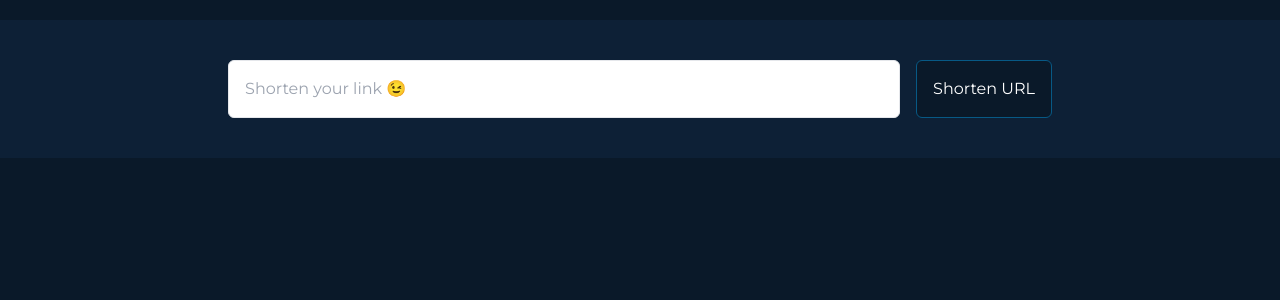
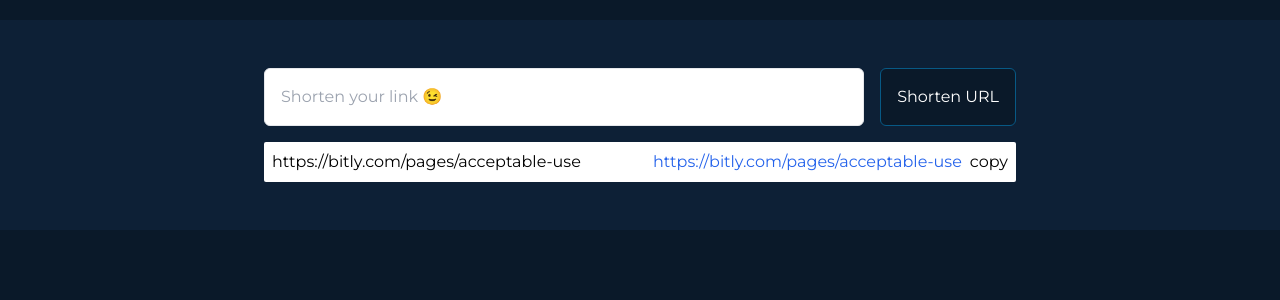
Before and after one commit to JCalmCrasher/url-shortener, a Next.js app: page /section/url in a window 1280 px wide. Shown: the top 300 px of the page. Built offline with nearby package versions, Linux system fonts and the light colour scheme.

Commit message:
url result component

```diff
--- /dev/null
+++ b/src/components/UrlResult.tsx
@@ -0,0 +1,15 @@
+const UrlResult = () => {
+  return (
+    <div className="flex md:flex-row flex-col  justify-between">
+      <span className="truncate">https://bitly.com/pages/acceptable-use</span>
+      <div className="inline-flex gap-2">
+        <a href="#" className="text-blue-600 truncate">
+          https://bitly.com/pages/acceptable-use
+        </a>
+        <button>copy</button>
+      </div>
+    </div>
+  );
+};
+
+export default UrlResult;
--- a/src/components/button/button.tsx
+++ b/src/components/button/button.tsx
@@ -6,7 +6,7 @@ interface ButtonProps {
   classes?: string;
   url?: string;
   isUrl?: boolean;
-  sx?: object;
+  style?: object;
   disabled?: boolean;
 }
 export default function Button({
@@ -14,7 +14,7 @@ export default function Button({
   classes = '',
   url = '/',
   isUrl = false,
-  sx,
+  style,
   disabled = false
 }: ButtonProps) {
   return (
@@ -24,7 +24,7 @@ export default function Button({
           <button
             className={classNames('btn text-center', classes)}
             disabled={disabled}
-            {...sx}
+            style={style}
           >
             {text}
           </button>
@@ -33,7 +33,7 @@ export default function Button({
         <button
           className={classNames('btn text-center', classes)}
           disabled={disabled}
-          {...sx}
+          style={style}
         >
           {text}
         </button>
--- a/src/components/input/text-input.tsx
+++ b/src/components/input/text-input.tsx
@@ -3,16 +3,17 @@ import { classNames } from '@/utils/helpers';
 interface TextInputProps {
   id: string;
   classes?: string;
-  sx?: object;
+  style?: object;
 }
-export default function TextInput({ id, classes = '', sx }: TextInputProps) {
+export default function TextInput({ id, classes = '', style }: TextInputProps) {
   return (
     <input
       type="text"
       id={id}
       name={id}
       className={classNames(classes)}
-      {...sx}
+      style={style}
+      placeholder='Shorten your link 😉'
     />
   );
 }
--- a/src/components/logo.tsx
+++ b/src/components/logo.tsx
@@ -1,6 +1,6 @@
 import Link from 'next/link';
 import navbarStyles from '@/components/layouts/styles/navbar.module.css';
-import { APP_NAME } from '@/utils/helpers';
+import { APP_NAME } from 'src/variables/general';
 
 export default function Logo() {
   return (
--- a/src/pages/index.tsx
+++ b/src/pages/index.tsx
@@ -1,7 +1,7 @@
 import type { NextPage } from 'next';
 import Head from 'next/head';
 import Layout from '../components/layouts';
-import { APP_NAME } from '../utils/helpers';
+import { APP_NAME } from 'src/variables/general';
 import FeatureSection from './section/features';
 import HeroSection from './section/hero';
 import UrlSection from './section/url';
--- a/src/pages/section/features/index.tsx
+++ b/src/pages/section/features/index.tsx
@@ -1,6 +1,6 @@
+import { features } from 'src/variables/general';
 import Card from './components/card';
 import featureStyles from './feature.module.css';
-import { features } from '@/utils/helpers';
 
 export default function FeatureSection() {
   return (
--- a/src/pages/section/url/index.tsx
+++ b/src/pages/section/url/index.tsx
@@ -1,5 +1,7 @@
 import Button from '@/components/button/button';
 import TextInput from '@/components/input/text-input';
+import UrlResult from '@/components/UrlResult';
+import { classNames } from '@/utils/helpers';
 import urlStyles from './url.module.css';
 
 export default function UrlSection() {
@@ -7,15 +9,18 @@ export default function UrlSection() {
     <section id={urlStyles.url}>
       <div className={urlStyles.wrapper}>
         <div className={urlStyles.urlArea}>
-          <TextInput
-            id="shorten-url"
-            classes={urlStyles.shortenInput}
-            sx={{ placeholder: 'Shorten your link 😉' }}
-          />
-          <Button
-            text="Shorten URL"
-            classes="btn-secondary btn-md border border-sky-800 md:max-w-fit max-w-full"
-          />
+          <div className="max-w-3xl w-full p-2">
+            <div className={urlStyles.urlArea}>
+              <TextInput id="shorten-url" classes={urlStyles.shortenInput} />
+              <Button
+                text="Shorten URL"
+                classes="btn-secondary btn-md border border-sky-800 md:max-w-fit max-w-full whitespace-nowrap"
+              />
+            </div>
+            <div className="flex flex-col gap-4 text-black rounded-sm bg-white mt-4 p-2">
+              <UrlResult />
+            </div>
+          </div>
         </div>
       </div>
     </section>
--- a/src/pages/section/url/url.module.css
+++ b/src/pages/section/url/url.module.css
@@ -2,11 +2,11 @@
   @apply bg-secondary;
 }
 .wrapper {
-  @apply flex flex-col space-y-3;
+  @apply flex flex-col;
 }
 
 .urlArea {
-  @apply  flex flex-col justify-center space-y-3 md:flex-row md:space-x-4 md:space-y-0;
+  @apply flex flex-col justify-center md:flex-row md:gap-4 gap-2;
 }
 
 .shortenInput {
@@ -14,4 +14,3 @@
   focus:ring-1 focus:ring-offset-1
   focus:border-blue-600 text-base;
 }
-/* outline outline-1 outline-yellow-300 */
```
